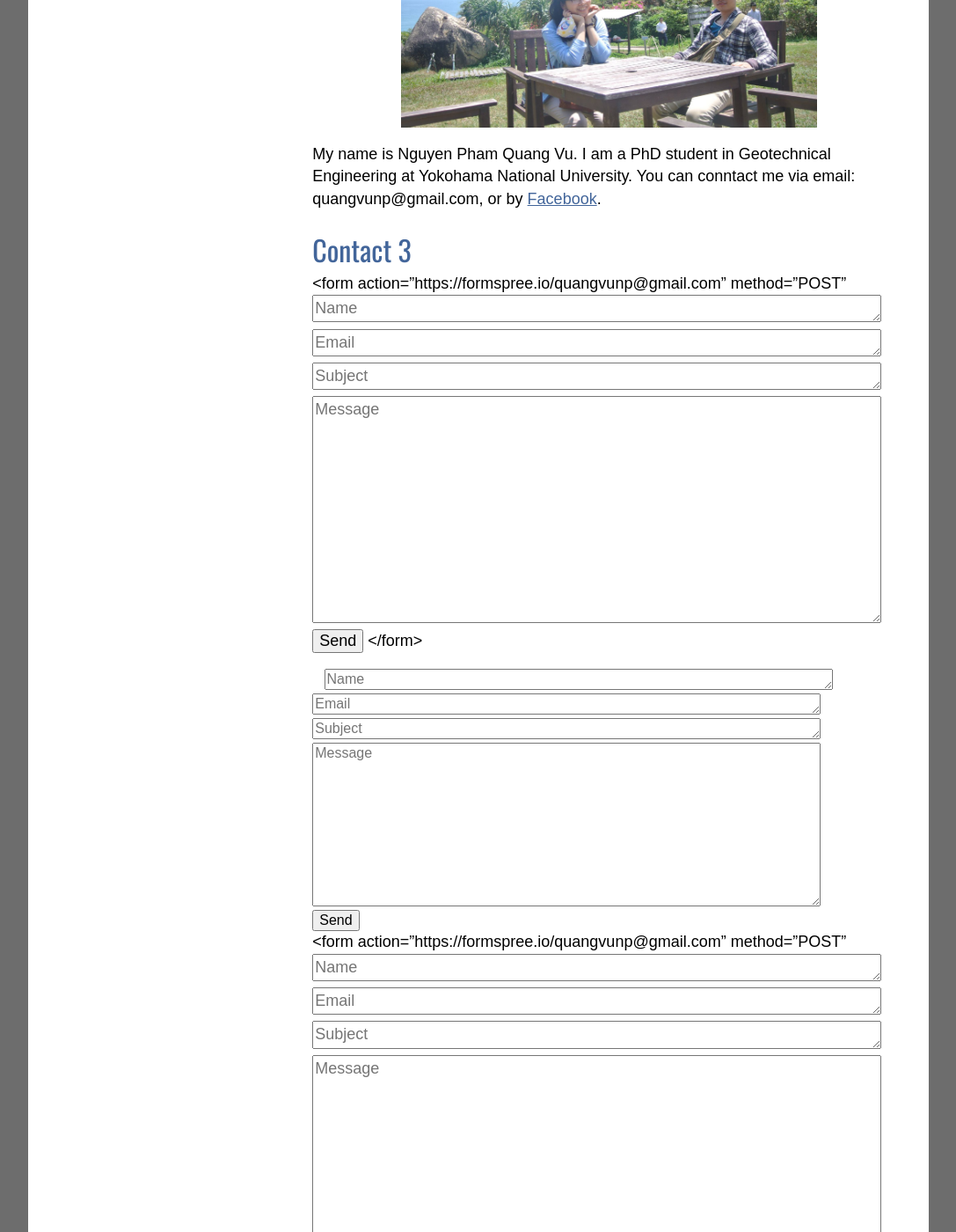
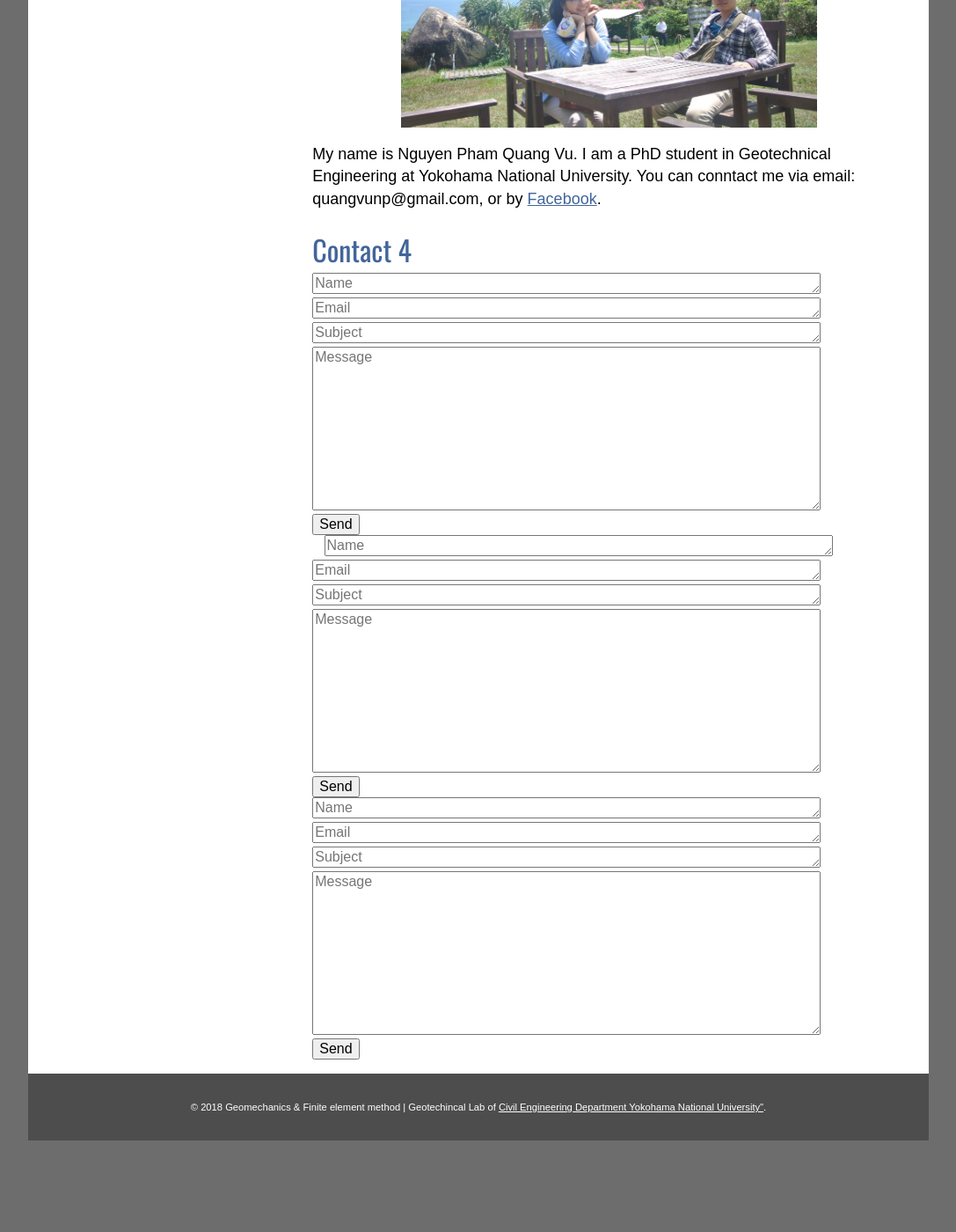
Before and after one commit to quangvunp/geomechanics, a Jekyll site: the page built from about.md, in a window 1280 px wide and 1400 px high, scrolled down 577 px. Shown: the whole window at 88% size, without its empty margins (96-1183 px from the left). Built offline with Jekyll 4.4.1, drawn with Linux system fonts in a browser that asks for light colours; our own code applies the rules of GitHub Pages for plain Markdown files; after the commit the page ends 1873 px from its top, so only the background shows below that.

Commit message:
Update about.md

```diff
--- a/about.md
+++ b/about.md
@@ -12,10 +12,10 @@
 
 My name is Nguyen Pham Quang Vu. I am a PhD student in Geotechnical Engineering at Yokohama National University. You can conntact me via email: quangvunp@gmail.com, or by [Facebook]("https://www.facebook.com/quangvu.np").
 
-## Contact 3
+## Contact 4
 
 <form action="https://formspree.io/quangvunp@gmail.com"
-     method="POST"
+     method="POST">
     <textarea placeholder = "Name" class="form-control" id="textarea" name="name" rows = "1" cols ="60"></textarea>
     <textarea placeholder = "Email" class="form-control" id="textarea" name="email" rows = "1" cols ="60"></textarea>
     <textarea placeholder = "Subject" class="form-control" id="textarea" name="subject" rows = "1" cols ="60"></textarea>
@@ -37,7 +37,7 @@
 
 
 <form action="https://formspree.io/quangvunp@gmail.com"
-     method="POST"
+     method="POST">
     <textarea placeholder = "Name" class="form-control" id="textarea" name="name" rows = "1" cols ="60"></textarea>
     <textarea placeholder = "Email" class="form-control" id="textarea" name="email" rows = "1" cols ="60"></textarea>
     <textarea placeholder = "Subject" class="form-control" id="textarea" name="subject" rows = "1" cols ="60"></textarea>
```
